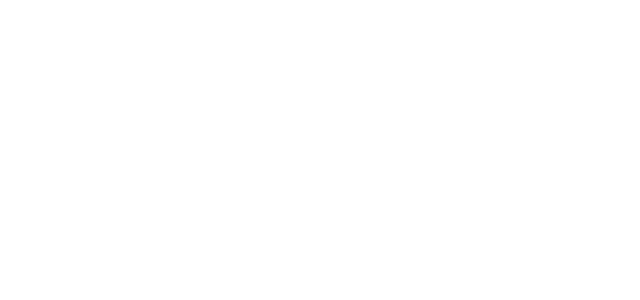
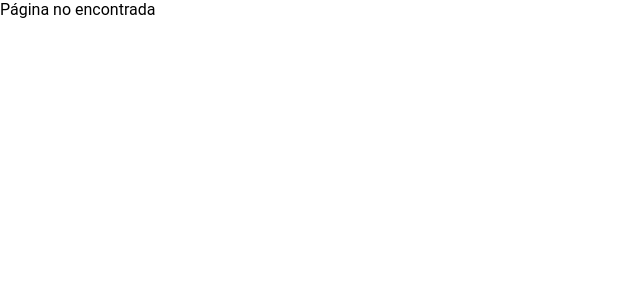
Before and after one commit to No-Country-simulation/s03-26-equipo-01, a React (Vite) app in the folder client/: page / in a window 1280 px wide. Before the commit this address had no page. Shown: the top 300 px of the page, without its empty margins (0-640 px from the left). Built offline with nearby package versions, Linux system fonts and the light colour scheme.

Commit message:
Se creó un componente para rutas no exitentes

```diff
--- a/client/src/App.tsx
+++ b/client/src/App.tsx
@@ -3,6 +3,7 @@
 import { ADMIN_PATH, EDITOR_PATH, LOGIN_PATH } from "./core/routes/routes"
 import Login from "./features/login/pages/Login"
 import AuthProvider from "./shared/auth/context/provide-auth"
+import NotFoundPage from "./shared/pages/404-not-found/NotFoundPage"
 
 function App() {
   return (
@@ -12,6 +13,7 @@
           <Route path = {LOGIN_PATH} element = {<Login />}></Route>
           <Route path = {ADMIN_PATH} element = {<p>Admin</p>}></Route>
           <Route path = {EDITOR_PATH} element = {<p>Editor</p>}></Route>
+          <Route path = {'*'} element = {<NotFoundPage />}></Route>
         </Routes>
       </AuthProvider>
     </BrowserRouter>
--- /dev/null
+++ b/client/src/shared/pages/404-not-found/NotFoundPage.tsx
@@ -0,0 +1,9 @@
+import './not-found-page.css';
+
+const NotFoundPage = () => {
+    return (
+        <p>Página no encontrada</p>
+    )
+};
+
+export default NotFoundPage;
```
Also changed, not shown: client/src/shared/pages/404-not-found/not-found-page.css (added).
